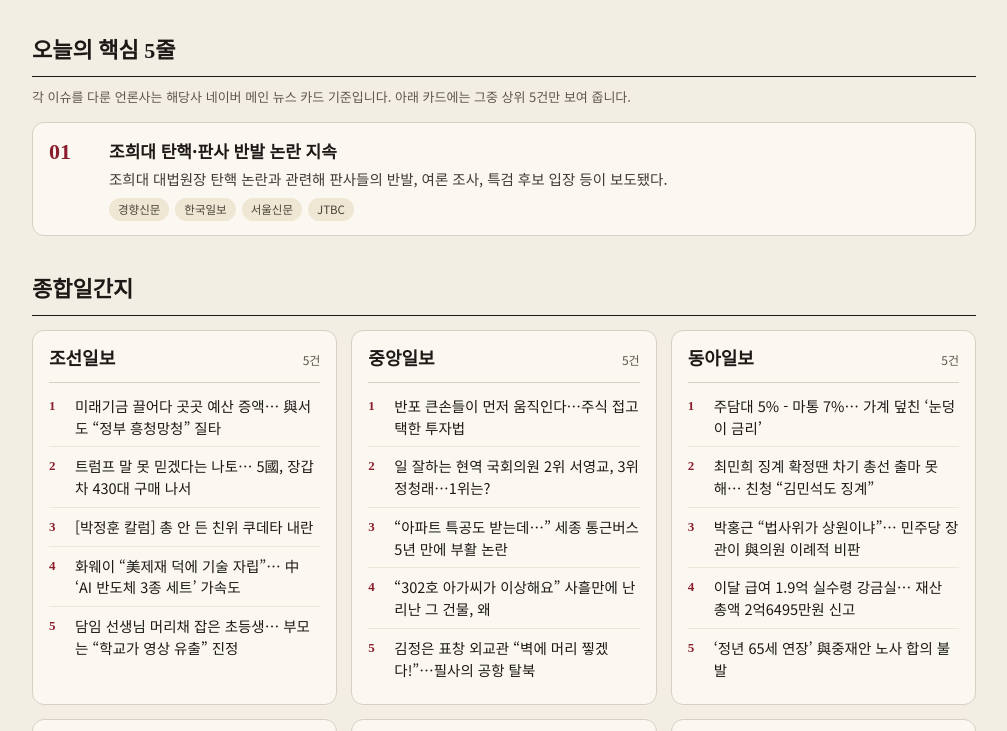
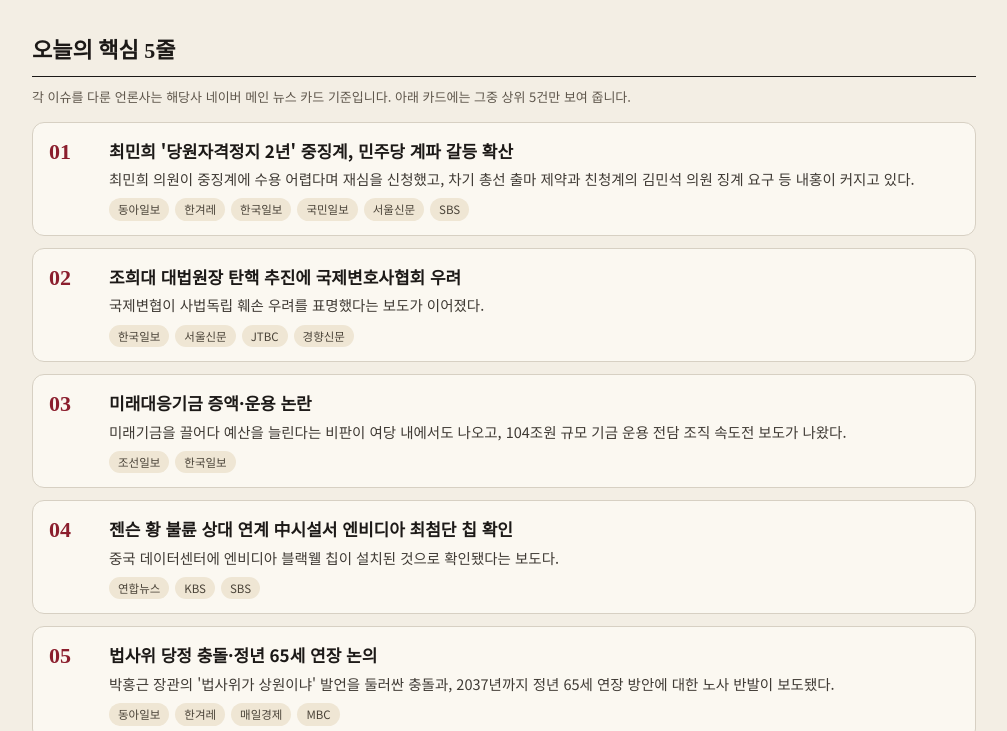
Before and after one commit to aihubos/news-briefing, a plain HTML site: page index.html in a window 1280 px wide. Shown: the part 214-945 px from the top of the page, without its empty margins (136-1143 px from the left). Drawn offline with Linux system fonts and the light colour scheme.

Commit message:
briefing 2026-11-28 highlights

```diff
--- a/index.html
+++ b/index.html
@@ -184,9 +184,37 @@
         <li class="hl">
               <div class="hl-num">01</div>
               <div class="hl-body">
-                <h3>조희대 탄핵·판사 반발 논란 지속</h3>
-                <p>조희대 대법원장 탄핵 논란과 관련해 판사들의 반발, 여론 조사, 특검 후보 입장 등이 보도됐다.</p>
-                <div class="chips"><span class="chip">경향신문</span><span class="chip">한국일보</span><span class="chip">서울신문</span><span class="chip">JTBC</span></div>
+                <h3>최민희 '당원자격정지 2년' 중징계, 민주당 계파 갈등 확산</h3>
+                <p>최민희 의원이 중징계에 수용 어렵다며 재심을 신청했고, 차기 총선 출마 제약과 친청계의 김민석 의원 징계 요구 등 내홍이 커지고 있다.</p>
+                <div class="chips"><span class="chip">동아일보</span><span class="chip">한겨레</span><span class="chip">한국일보</span><span class="chip">국민일보</span><span class="chip">서울신문</span><span class="chip">SBS</span></div>
+              </div>
+            </li><li class="hl">
+              <div class="hl-num">02</div>
+              <div class="hl-body">
+                <h3>조희대 대법원장 탄핵 추진에 국제변호사협회 우려</h3>
+                <p>국제변협이 사법독립 훼손 우려를 표명했다는 보도가 이어졌다.</p>
+                <div class="chips"><span class="chip">한국일보</span><span class="chip">서울신문</span><span class="chip">JTBC</span><span class="chip">경향신문</span></div>
+              </div>
+            </li><li class="hl">
+              <div class="hl-num">03</div>
+              <div class="hl-body">
+                <h3>미래대응기금 증액·운용 논란</h3>
+                <p>미래기금을 끌어다 예산을 늘린다는 비판이 여당 내에서도 나오고, 104조원 규모 기금 운용 전담 조직 속도전 보도가 나왔다.</p>
+                <div class="chips"><span class="chip">조선일보</span><span class="chip">한국일보</span></div>
+              </div>
+            </li><li class="hl">
+              <div class="hl-num">04</div>
+              <div class="hl-body">
+                <h3>젠슨 황 불륜 상대 연계 中시설서 엔비디아 최첨단 칩 확인</h3>
+                <p>중국 데이터센터에 엔비디아 블랙웰 칩이 설치된 것으로 확인됐다는 보도다.</p>
+                <div class="chips"><span class="chip">연합뉴스</span><span class="chip">KBS</span><span class="chip">SBS</span></div>
+              </div>
+            </li><li class="hl">
+              <div class="hl-num">05</div>
+              <div class="hl-body">
+                <h3>법사위 당정 충돌·정년 65세 연장 논의</h3>
+                <p>박홍근 장관의 '법사위가 상원이냐' 발언을 둘러싼 충돌과, 2037년까지 정년 65세 연장 방안에 대한 노사 반발이 보도됐다.</p>
+                <div class="chips"><span class="chip">동아일보</span><span class="chip">한겨레</span><span class="chip">매일경제</span><span class="chip">MBC</span></div>
               </div>
             </li>
       </ol>
```
Also changed, not shown: archive/2026-11-28.html (+31 -3 lines), data/2026-11-28.json (+43 -4 lines).
